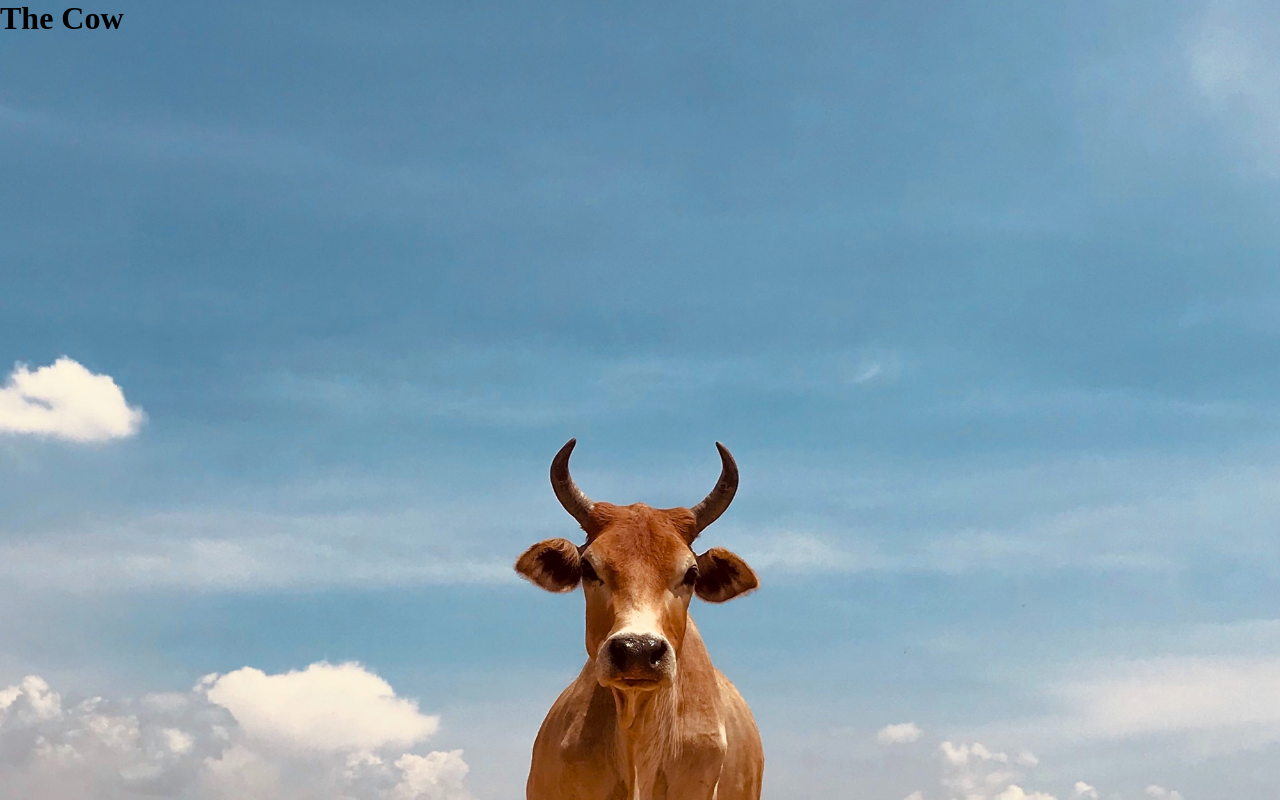
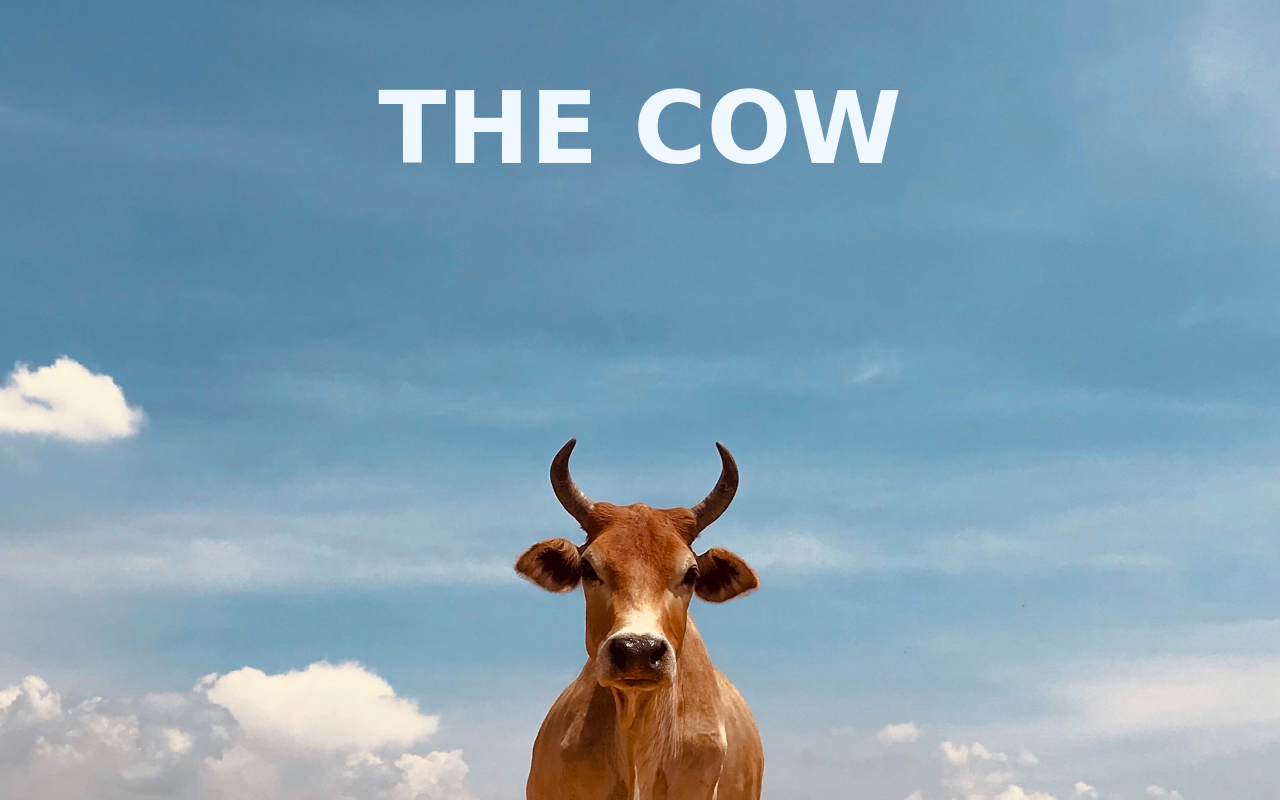
Before and after one commit to NaeemAdnan/html-css, a plain HTML site: page index.html in a window 1280 px wide. Drawn offline with Linux system fonts and the light colour scheme.

Commit message:
head  text

```diff
--- a/design/style.css
+++ b/design/style.css
@@ -11,5 +11,10 @@
 
 }
 .head h1{
-
+    text-align: center;
+    color: aliceblue;
+    font-size: 100px;
+    font-weight: 900;
+    padding: 70px;
+    font-family: cursive;
 }
--- a/index.html
+++ b/index.html
@@ -10,7 +10,7 @@
 </head>
 <body>
     <div class="head">
-        <h1>The Cow</h1>
+        <h1>THE COW</h1>
     </div>
 </body>
 </html>
```
